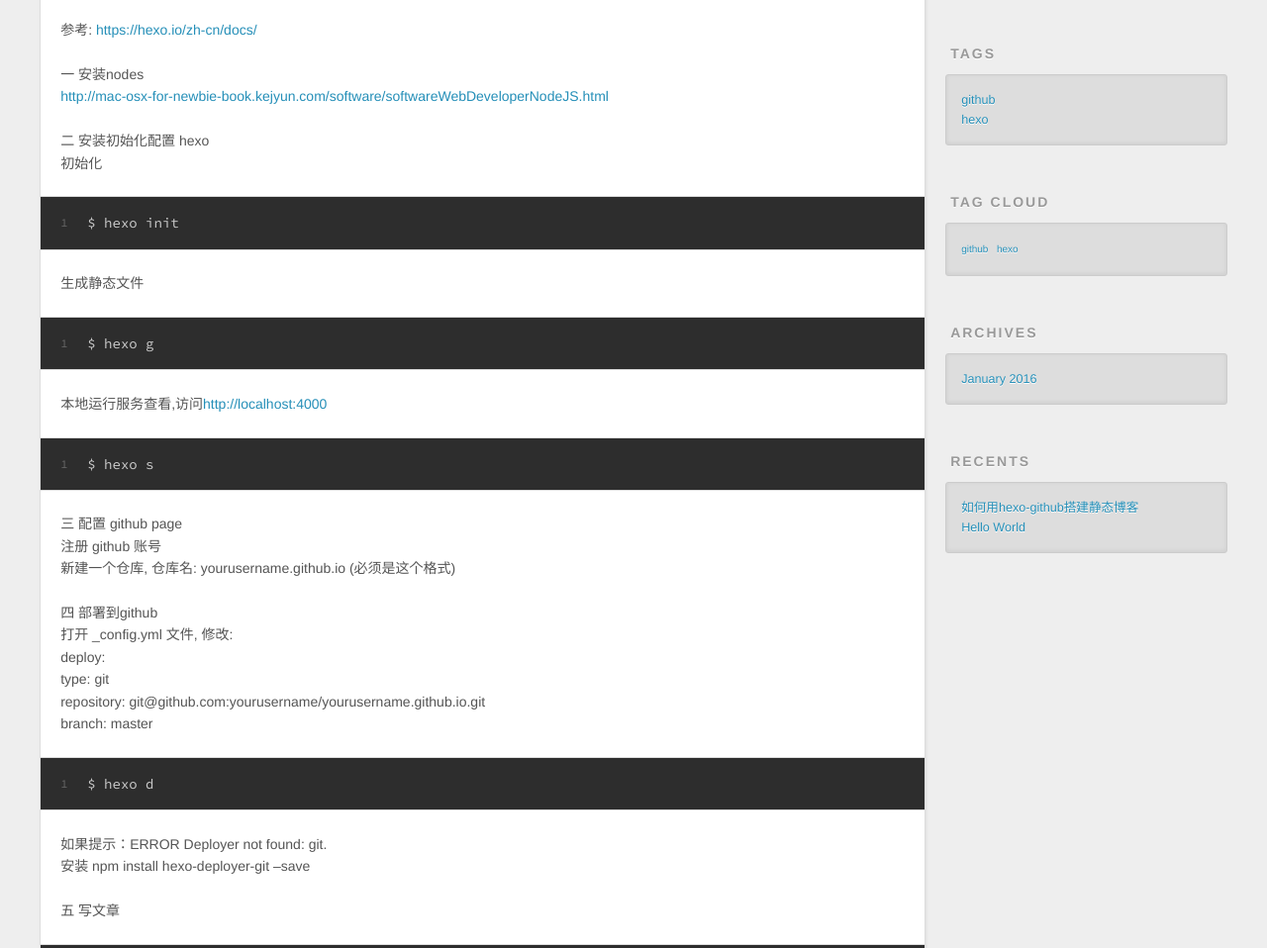
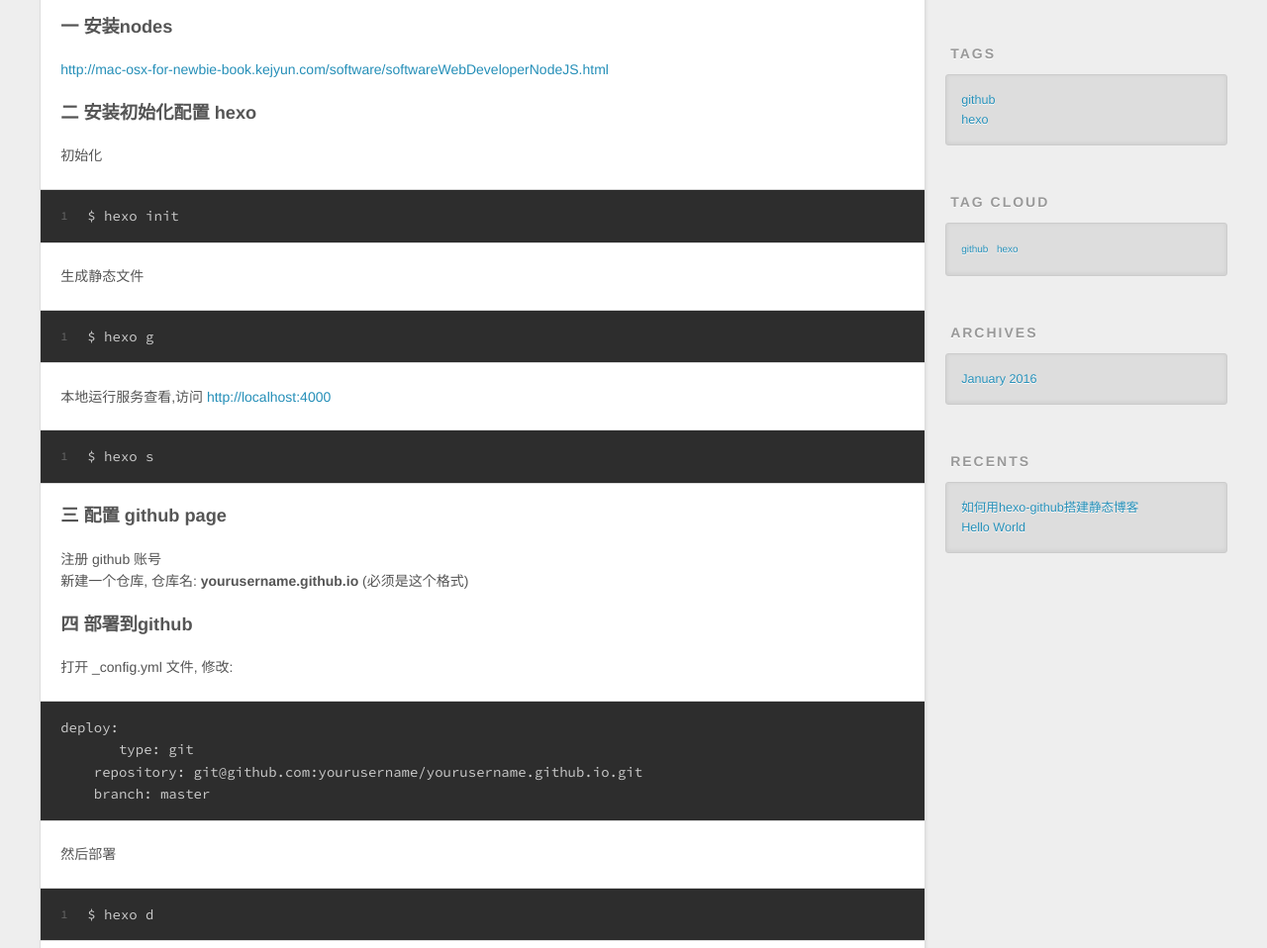
Before and after one commit to Xeroth/Xeroth.github.io, a plain HTML site: page index.html in a window 1280 px wide. Shown: the part 434-1392 px from the top of the page at 99% size. Drawn offline with nearby package versions, Linux system fonts and the light colour scheme.

Commit message:
Site updated: 2016-01-05 10:22:28

````diff
--- a/index.html
+++ b/index.html
@@ -92,17 +92,22 @@
 
     <div class="article-entry" itemprop="articleBody">
 
-        <p>参考: <a href="https://hexo.io/zh-cn/docs/" target="_blank" rel="external">https://hexo.io/zh-cn/docs/</a></p>
-<p>一  安装nodes<br><a href="http://mac-osx-for-newbie-book.kejyun.com/software/softwareWebDeveloperNodeJS.html" target="_blank" rel="external">http://mac-osx-for-newbie-book.kejyun.com/software/softwareWebDeveloperNodeJS.html</a></p>
-<p>二  安装初始化配置 hexo<br>初始化<br><figure class="highlight plain"><table><tr><td class="gutter"><pre><span class="line">1</span><br></pre></td><td class="code"><pre><span class="line">$ hexo init</span><br></pre></td></tr></table></figure></p>
+        <h3 id="u4E00__u5B89_u88C5nodes"><a href="#u4E00__u5B89_u88C5nodes" class="headerlink" title="一  安装nodes"></a>一  安装nodes</h3><p><a href="http://mac-osx-for-newbie-book.kejyun.com/software/softwareWebDeveloperNodeJS.html" target="_blank" rel="external">http://mac-osx-for-newbie-book.kejyun.com/software/softwareWebDeveloperNodeJS.html</a></p>
+<h3 id="u4E8C__u5B89_u88C5_u521D_u59CB_u5316_u914D_u7F6E_hexo"><a href="#u4E8C__u5B89_u88C5_u521D_u59CB_u5316_u914D_u7F6E_hexo" class="headerlink" title="二  安装初始化配置 hexo"></a>二  安装初始化配置 hexo</h3><p>初始化<br><figure class="highlight plain"><table><tr><td class="gutter"><pre><span class="line">1</span><br></pre></td><td class="code"><pre><span class="line">$ hexo init</span><br></pre></td></tr></table></figure></p>
 <p>生成静态文件<br><figure class="highlight plain"><table><tr><td class="gutter"><pre><span class="line">1</span><br></pre></td><td class="code"><pre><span class="line">$ hexo g</span><br></pre></td></tr></table></figure></p>
-<p>本地运行服务查看,访问<a href="http://localhost:4000" target="_blank" rel="external">http://localhost:4000</a><br><figure class="highlight plain"><table><tr><td class="gutter"><pre><span class="line">1</span><br></pre></td><td class="code"><pre><span class="line">$ hexo s</span><br></pre></td></tr></table></figure></p>
-<p>三  配置 github page<br>注册 github 账号<br>新建一个仓库, 仓库名: yourusername.github.io   (必须是这个格式)</p>
-<p>四  部署到github<br>打开 _config.yml 文件, 修改:<br>deploy:<br>    type: git<br>    repository: git@github.com:yourusername/yourusername.github.io.git<br>    branch: master</p>
+<p>本地运行服务查看,访问 <a href="http://localhost:4000" target="_blank" rel="external">http://localhost:4000</a><br><figure class="highlight plain"><table><tr><td class="gutter"><pre><span class="line">1</span><br></pre></td><td class="code"><pre><span class="line">$ hexo s</span><br></pre></td></tr></table></figure></p>
+<h3 id="u4E09__u914D_u7F6E_github_page"><a href="#u4E09__u914D_u7F6E_github_page" class="headerlink" title="三  配置 github page"></a>三  配置 github page</h3><p>注册 github 账号<br>新建一个仓库, 仓库名: <strong>yourusername.github.io</strong>   (必须是这个格式)</p>
+<h3 id="u56DB__u90E8_u7F72_u5230github"><a href="#u56DB__u90E8_u7F72_u5230github" class="headerlink" title="四  部署到github"></a>四  部署到github</h3><p>打开 _config.yml 文件, 修改:</p>
+<pre><code>deploy:
+       type: git
+    repository: git@github.com:yourusername/yourusername.github.io.git
+    branch: master
+</code></pre><p>然后部署</p>
 <figure class="highlight plain"><table><tr><td class="gutter"><pre><span class="line">1</span><br></pre></td><td class="code"><pre><span class="line">$ hexo d</span><br></pre></td></tr></table></figure>
-<p>如果提示：ERROR Deployer not found: git.<br>安装 npm install hexo-deployer-git –save </p>
-<p>五  写文章<br><figure class="highlight plain"><table><tr><td class="gutter"><pre><span class="line">1</span><br></pre></td><td class="code"><pre><span class="line">$ hexo new &#34;&#25991;&#31456;&#26631;&#39064;&#34;</span><br></pre></td></tr></table></figure></p>
-<p>然后在 source/_posts/ 目录下可以找到文件进行编辑<br>编辑完成后,部署更新:<br><figure class="highlight plain"><table><tr><td class="gutter"><pre><span class="line">1</span><br></pre></td><td class="code"><pre><span class="line">$ hexo g -d</span><br></pre></td></tr></table></figure></p>
+<p>如果提示：<figure class="highlight"><figcaption><span>Deployer not found: git. ```</span></figcaption><table><tr><td class="gutter"><pre><span class="line">1</span><br></pre></td><td class="code"><pre><span class="line">&#10;&#23433;&#35013; ```npm install hexo-deployer-git --save ``` &#21487;&#35299;&#20915;&#10;&#10;&#10;### &#20116;  &#20889;&#25991;&#31456;</span><br></pre></td></tr></table></figure></p>
+<p>$ hexo new “文章标题”<br><figure class="highlight plain"><table><tr><td class="gutter"><pre><span class="line">1</span><br></pre></td><td class="code"><pre><span class="line">&#28982;&#21518;&#22312; source/_posts/ &#30446;&#24405;&#19979;&#21487;&#20197;&#25214;&#21040;&#25991;&#20214;&#36827;&#34892;&#32534;&#36753;&#10;&#32534;&#36753;&#23436;&#25104;&#21518;,&#37096;&#32626;&#26356;&#26032;:</span><br></pre></td></tr></table></figure></p>
+<p>$ hexo g -d<br>```</p>
+<p>参考: <a href="https://hexo.io/zh-cn/docs/" target="_blank" rel="external">https://hexo.io/zh-cn/docs/</a></p>
 
 
     </div>
````
Also changed, not shown: 2016/01/04/如何用hexo-github搭建静态博客/index.html (+24 -19 lines).
